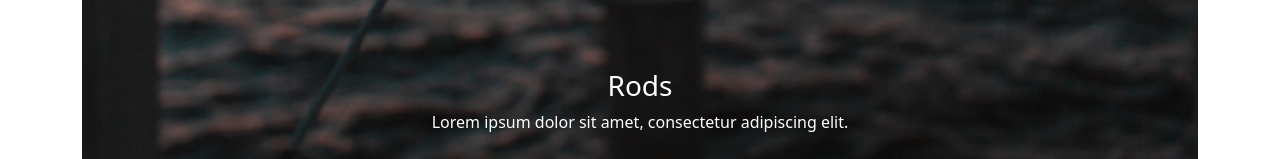
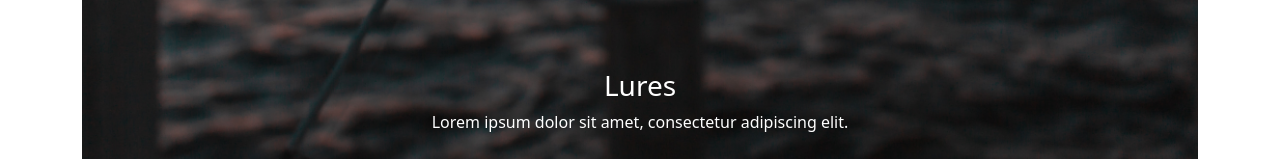
Before and after one commit to LoganBready/ecom-f, a React (Create React App) app: page / in a window 1280 px wide. Shown: the part 711-870 px from the top of the page. Built offline with nearby package versions, Linux system fonts and the light colour scheme; no server answers.

Commit message:
slight fix

```diff
--- a/src/components/carousel.js
+++ b/src/components/carousel.js
@@ -11,14 +11,14 @@ export default function carousel() {
         <Carousel.Item interval={3500}>
           <img className="d-block w-100" src={carousel1} alt="First slide" />
           <Carousel.Caption>
-            <h3>Lures</h3>
+            <h3>Rods</h3>
             <p>Nulla vitae elit libero, a pharetra augue mollis interdum.</p>
           </Carousel.Caption>
         </Carousel.Item>
         <Carousel.Item interval={3500}>
           <img className="d-block w-100" src={carousel2} alt="Second slide" />
           <Carousel.Caption>
-            <h3>Rods</h3>
+            <h3>Lures</h3>
             <p>Lorem ipsum dolor sit amet, consectetur adipiscing elit.</p>
           </Carousel.Caption>
         </Carousel.Item>
```
